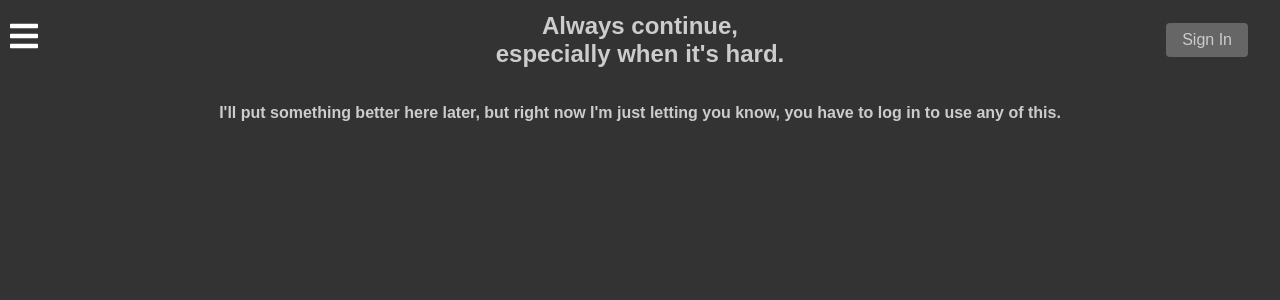
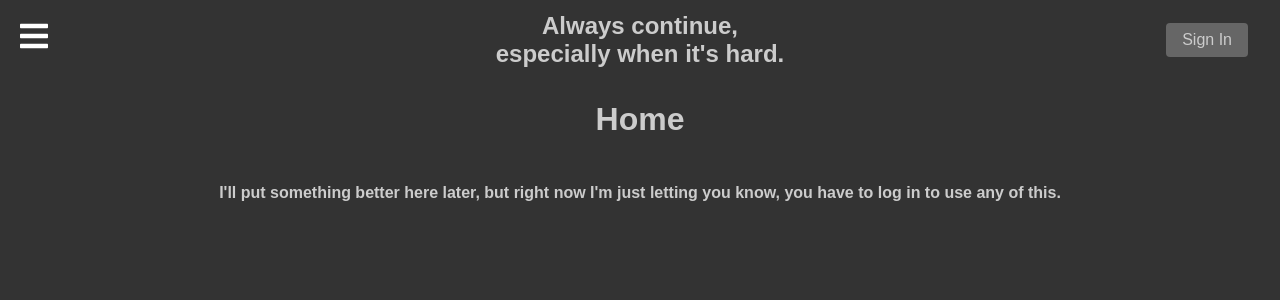
Before and after one commit to staythepath/task, a React (Create React App) app: page / in a window 1280 px wide. Shown: the top 300 px of the page. Built offline with nearby package versions, Linux system fonts and the light colour scheme; no server answers.

Commit message:
this is almsot a working app. weird.

```diff
--- a/src/App.css
+++ b/src/App.css
@@ -72,6 +72,7 @@
   padding-left: 5rem;
   padding-right: 5rem;
   margin: 0;
+  padding-top: 80px;
 }
 
 isRunning-body {
--- a/src/components/Navbar.js
+++ b/src/components/Navbar.js
@@ -41,7 +41,7 @@
       <IconContext.Provider value={{ color: "#fff" }}>
         <div className="navbar" >
           <Link to="#" className="menu-bars">
-            <FaIcons.FaBars onClick={showSidebar} />
+            <FaIcons.FaBars onClick={showSidebar} style={{marginLeft:"10px"}} />
           </Link>
           <h2 className="navbar-logo">
             Always continue,<br/> especially when it's hard.
@@ -59,7 +59,9 @@
           <ul className="nav-menu-items" onClick={showSidebar}>
             <li className="navbar-toggle">
               <Link to="#" className="menu-bars">
+                <div style={{marginLeft: "10px"}}>
                 <AiIcons.AiOutlineClose />
+                </div>
               </Link>
             </li>
             {SidebarData.map((item, index) => {
```
